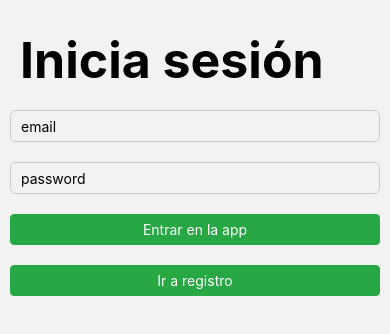
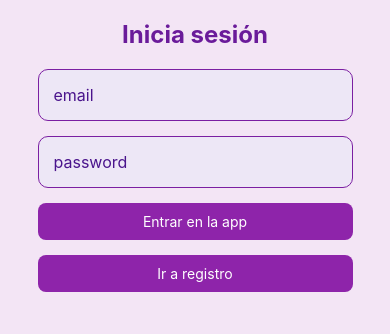
Before and after one commit to Guille1309/RN, a React Native app: screen /Login in a window 390 px wide. Shown: the top 334 px of the page. Built offline with nearby package versions, Linux system fonts and the light colour scheme; no server answers.

Commit message:
modificando el css de login

```diff
--- a/src/screens/Login.js
+++ b/src/screens/Login.js
@@ -89,38 +89,40 @@ class Login extends Component {
 
 const styles = StyleSheet.create({
     container: {
-        marginTop: 20,
-        paddingHorizontal: 10
+        flex: 1,
+        padding: 20,
+        backgroundColor: "#F3E5F5",
+        alignItems: "center",
     },
     titulo: {
-        fontSize: 50,
-        fontWeight: 700,
-        margin: 10
+        fontSize: 24,
+        fontWeight: "bold",
+        color: "#6A1B9A",
+        marginBottom: 20,
     },
     texto: {
         margin: 10,
         fontSize: 20
     },
     input: {
-        height: 20,
-        paddingVertical: 15,
-        paddingHorizontal: 10,
+        width: "90%",
+        padding: 15,
+        backgroundColor: "#EDE7F6",
+        borderRadius: 10,
+        borderColor: "#7B1FA2",
         borderWidth: 1,
-        borderColor: '#ccc',
-        borderStyle: 'solid',
-        borderRadius: 6,
-        marginVertical: 10
+        marginBottom: 15,
+        fontSize: 16,
+        color: "#4A148C",
     },
     boton: {
-        backgroundColor: '#28a745',
-        paddingHorizontal: 10,
-        paddingVertical: 6,
-        textAlign: 'center',
-        borderRadius: 4,
-        borderWidth: 1,
-        borderStyle: 'solid',
-        borderColor: '#28a745',
-        marginVertical: 10
+        backgroundColor: "#8E24AA",
+        paddingVertical: 10,
+        paddingHorizontal: 20,
+        borderRadius: 8,
+        alignItems: "center",
+        width: "90%",
+        marginBottom: 15,
     },
     textoBoton: {
         color: '#fff',
```
